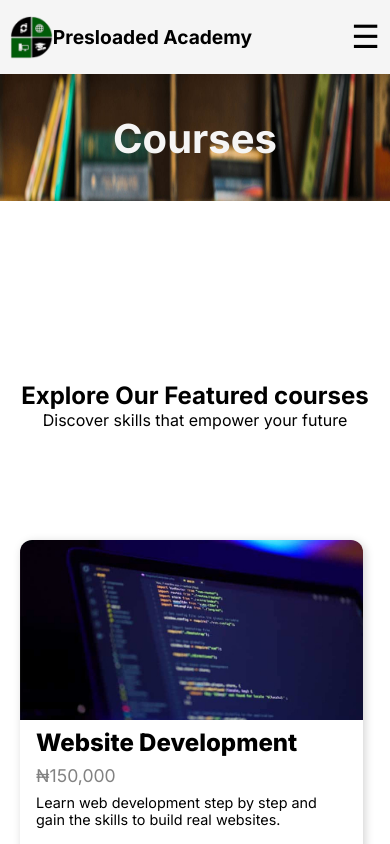
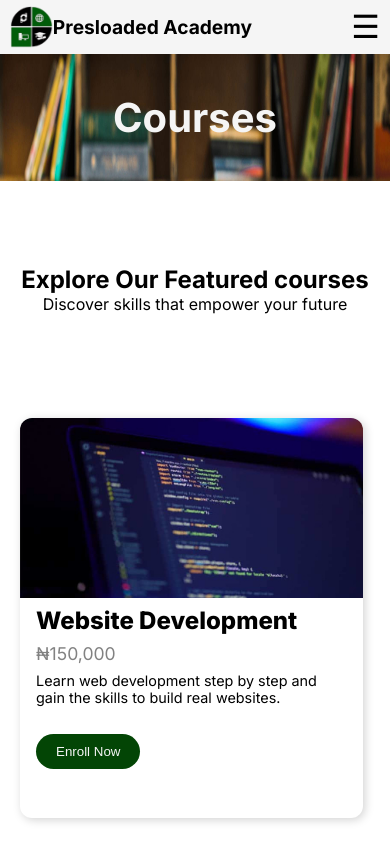
Before and after one commit to Eroh-Maro/Presloaded-Academy, a React (Vite) app: page /courses in a window 390 px wide. Shown: the top 844 px of the page. Built offline with nearby package versions, Linux system fonts and the light colour scheme; a web font is replaced by a local one.

Commit message:
Updated the courses page navbar

```diff
--- a/src/App.css
+++ b/src/App.css
@@ -366,18 +366,19 @@ h1 {
   grid-column: span 3;
 }
 
+/* Base (desktop & default): auto rows */
 .course-container {
   display: grid;
-    grid-auto-rows: minmax(min-content, auto);
+  grid-auto-rows: minmax(min-content, auto);
+}
 
-}
-@media (max-width: 1025px) {
+/* Tablet: keep your fixed template + height */
+@media (min-width: 769px) and (max-width: 1025px) {
   .course-container {
-    display: grid;
     grid-template-rows: 4% 12% 12% 48% 24%;
-  height: 220vh;
+    height: 220vh;
+  }
 
-  }
   .courseCardContainer {
     display: grid;
     grid-template-columns: repeat(3, 1fr);
@@ -387,12 +388,15 @@ h1 {
     padding-bottom: 20vh;
   }
 }
+
+/* Mobile: ensure auto flow by unsetting template/height */
 @media (max-width: 768px) {
   .course-container {
-    display: grid;
-      grid-auto-rows: minmax(min-content, auto);
+    grid-template-rows: none; /* remove fixed rows from tablet */
+    height: auto;             /* let content size naturally */
+    /* grid-auto-rows already set in base */
+  }
 
-  }
   .courseCardContainer {
     display: grid;
     grid-template-columns: repeat(3, 1fr);
```
